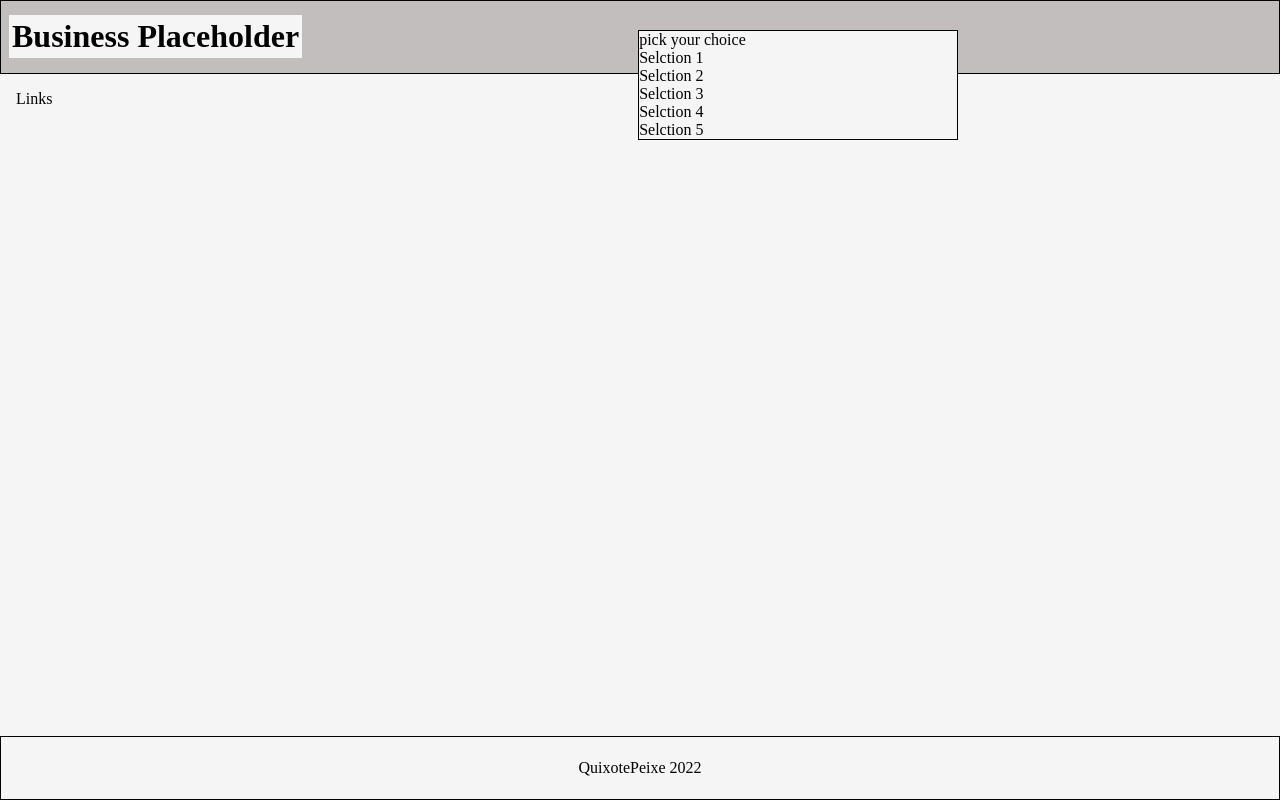
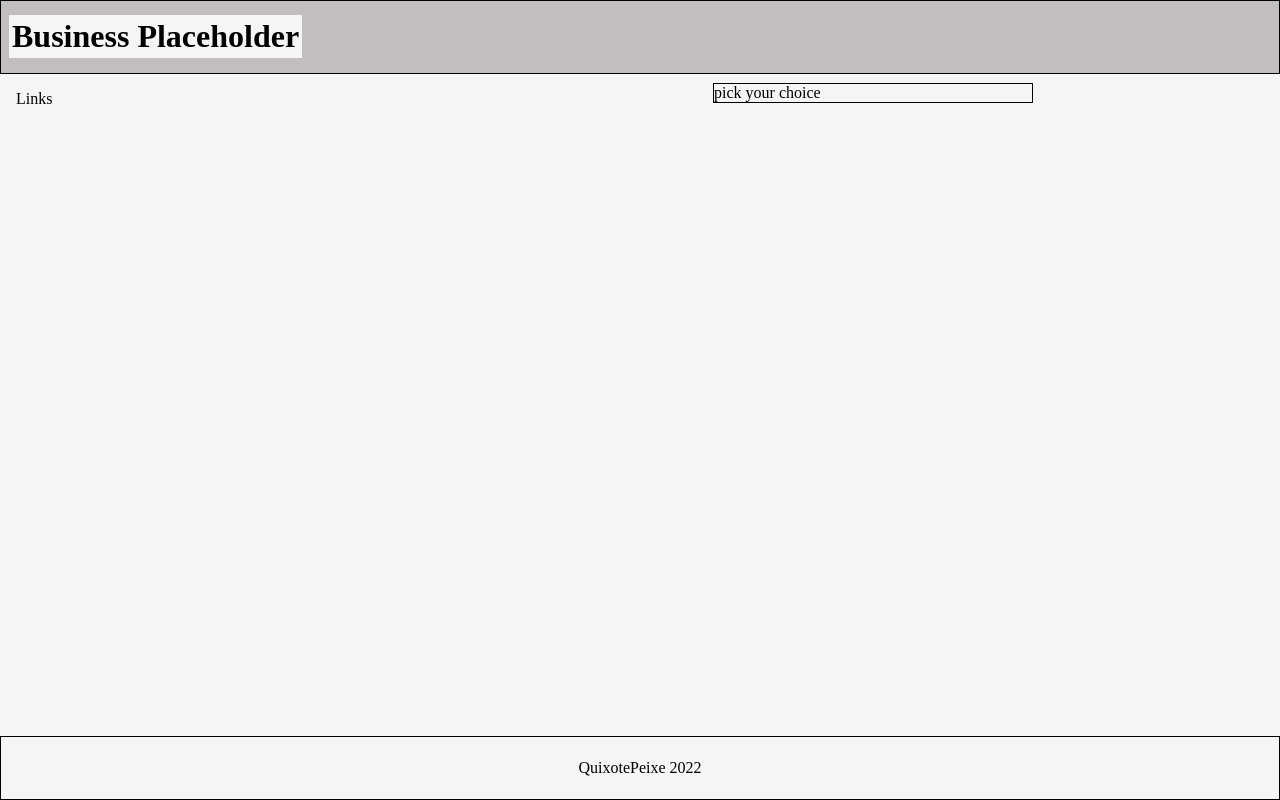
Before and after one commit to SalamanderCtesiphon/Dynamic-User-Interface, a plain HTML site: page index.html in a window 1280 px wide. Drawn offline with Linux system fonts and the light colour scheme.

Commit message:
trying to work on the positioning of the dropdown menu. currently it moves when the list is hidden.

```diff
--- a/index.html
+++ b/index.html
@@ -14,11 +14,11 @@
             <h1>Business Placeholder</h1>
             <ul>
                 <li class="dropDownMenu">pick your choice</li>
-                <li>Selction 1</li>
+                <!-- <li>Selction 1</li>
                 <li>Selction 2</li>
                 <li>Selction 3</li>
                 <li>Selction 4</li>
-                <li>Selction 5</li>
+                <li>Selction 5</li> -->
             </ul>
         </div>
         <div class="sidebar">
--- a/style.css
+++ b/style.css
@@ -30,12 +30,15 @@ h1 {
 ul {
     display: flex;
     flex-direction: column;
-    margin-left: 21rem;
+    margin-left: 44rem;
+    margin-top: 7rem;
     border: 1px solid black;
     width: 20rem;
     list-style: none;
-    margin-top: 6rem;
+    position: absolute;
+
 }
+
 
 .sidebar {
     grid-column: 1 / 3;
```
